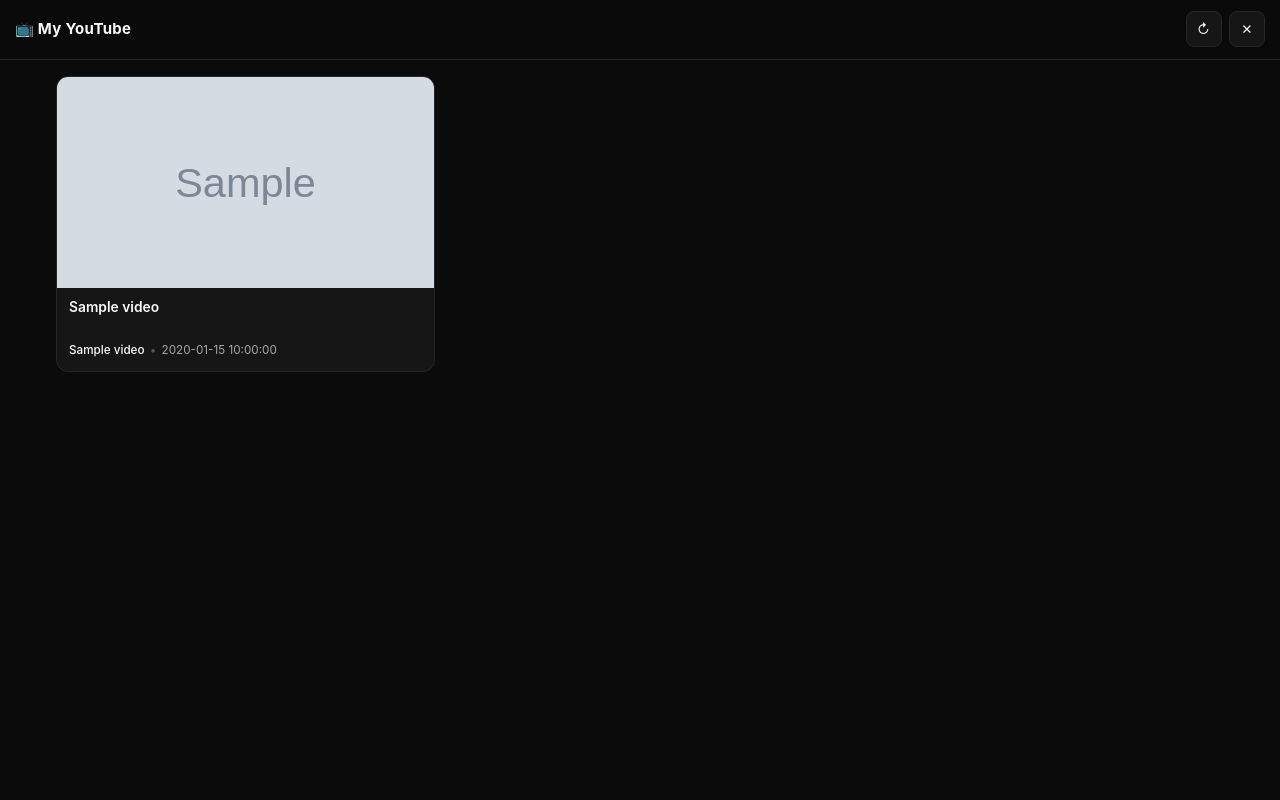
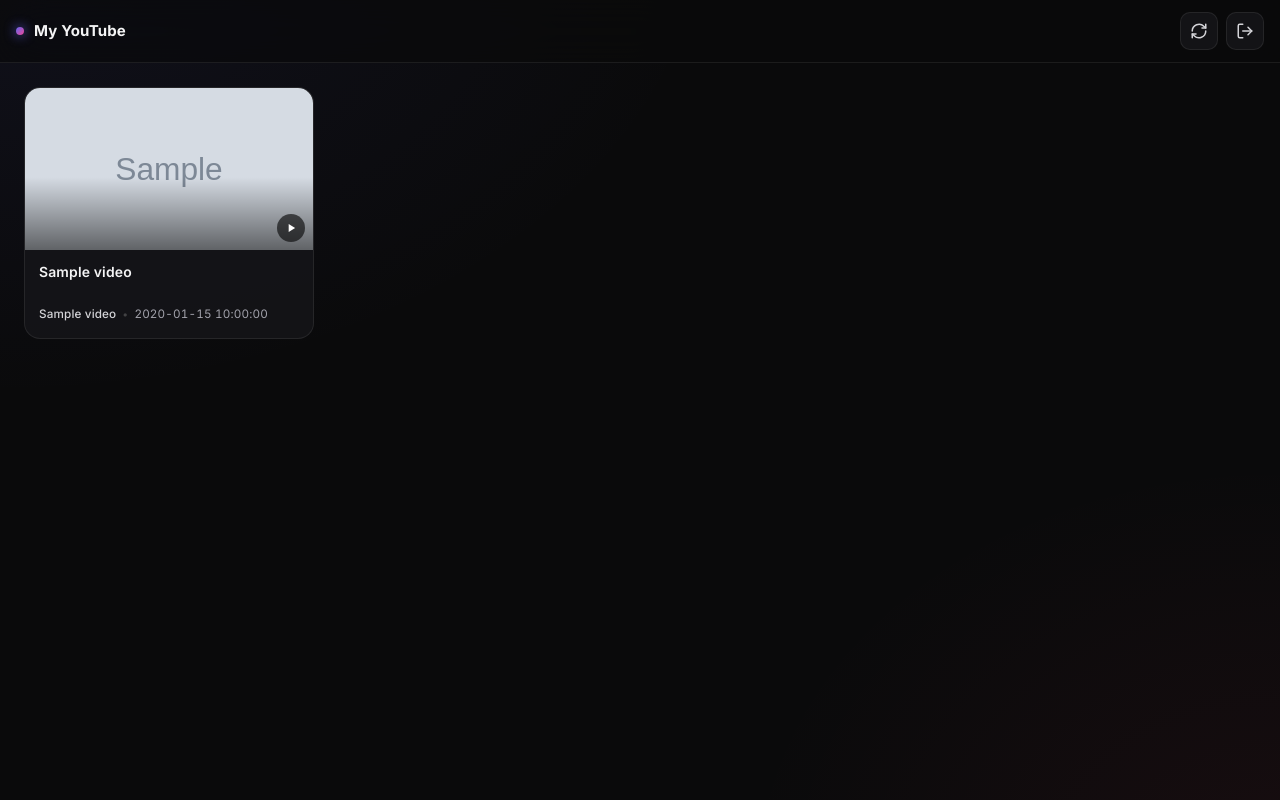
Before and after one commit to kamonegi-sbkt/youtube-viewer, a Flask app: template templates/index.html in a window 1280 px wide. Run offline with Flask 3, Linux system fonts and the light colour scheme; the template is opened without the code that fills it: most values are stand-ins (such as "Sample title", 1, 10 or a date in 2020); grey boxes marked "Sample" are stand-in pictures.

Commit message:
Modernize UI + auto refresh every 10min + serialize refresh with lock

```diff
--- a/app.py
+++ b/app.py
@@ -36,18 +36,50 @@ app.secret_key = APP_SECRET
 signer = URLSafeTimedSerializer(APP_SECRET, salt=SIGNER_SALT)
 
 
-def _warm_cache():
-    """起動時に1度だけ全チャンネルをゆっくり取得してキャッシュを温める。"""
-    try:
-        log.info("Warming cache at startup...")
-        videos = fetch_all()
-        log.info("Cache warmed: %d videos", len(videos))
-    except Exception as e:
-        log.warning("Cache warming failed: %s", e)
+REFRESH_INTERVAL = 600  # 10分ごとに自動更新
+_refresh_lock = threading.Lock()
 
 
-# gunicorn の起動時に1回だけ背景で実行
-threading.Thread(target=_warm_cache, daemon=True).start()
+def _do_refresh() -> None:
+    """キャッシュを丸ごと更新。同時に複数走らないようロックで直列化。"""
+    if not _refresh_lock.acquire(blocking=False):
+        log.info("Refresh already in progress, skipping")
+        return
+    try:
+        log.info("Refreshing cache...")
+        clear_cache()
+        videos = fetch_all()
+        log.info("Cache refreshed: %d videos", len(videos))
+    except Exception as e:
+        log.warning("Refresh failed: %s", e)
+    finally:
+        _refresh_lock.release()
+
+
+def _refresh_loop():
+    import time as _t
+    while True:
+        _do_refresh()
+        _t.sleep(REFRESH_INTERVAL)
+
+
+def _trigger_async_refresh() -> None:
+    threading.Thread(target=_do_refresh, daemon=True).start()
+
+
+def _start_background_thread() -> None:
+    # Flaskのreloaderを使うと親プロセスでもモジュールが読まれてスレッドが二重に走るので、
+    # "reloaderの親" の場合だけスキップ（WERKZEUG_RUN_MAIN が未設定のケース）。
+    # gunicorn など通常起動では WERKZEUG_RUN_MAIN は定義されないので下の条件は真になる。
+    flask_reloader_parent = (
+        os.environ.get("WERKZEUG_RUN_MAIN") is None
+        and "flask" in (os.environ.get("FLASK_RUN_FROM_CLI") or "")
+    )
+    if not flask_reloader_parent:
+        threading.Thread(target=_refresh_loop, daemon=True).start()
+
+
+_start_background_thread()
 
 
 def _is_authenticated() -> bool:
@@ -107,7 +139,8 @@ def index():
 @app.route("/refresh")
 @login_required
 def refresh():
-    clear_cache()
+    # ブロックせずに背景で再取得を走らせ、即リダイレクト
+    _trigger_async_refresh()
     return redirect(url_for("index"))
 
 
@@ -120,4 +153,5 @@ def logout():
 
 if __name__ == "__main__":
     port = int(os.environ.get("PORT", 7860))
-    app.run(host="0.0.0.0", port=port, debug=True)
+    # デバッグ時もreloaderはオフ（バックグラウンドスレッドが2つ走るのを防ぐ）
+    app.run(host="0.0.0.0", port=port, debug=False, use_reloader=False)
--- a/static/style.css
+++ b/static/style.css
@@ -1,28 +1,43 @@
+@import url('https://fonts.googleapis.com/css2?family=Inter:wght@400;500;600;700&family=Noto+Sans+JP:wght@400;500;600;700&display=swap');
+
 :root {
-  --bg: #0b0b0b;
-  --surface: #161616;
-  --border: #262626;
-  --text: #fafafa;
-  --muted: #a8a8a8;
-  --accent: #ff4545;
+  --bg: #0a0a0b;
+  --bg-gradient: radial-gradient(1200px 800px at 0% -10%, rgba(99, 102, 241, 0.08), transparent 60%),
+                 radial-gradient(900px 700px at 100% 110%, rgba(244, 63, 94, 0.06), transparent 60%),
+                 #0a0a0b;
+  --surface: rgba(22, 22, 25, 0.85);
+  --surface-solid: #16161a;
+  --border: rgba(255, 255, 255, 0.08);
+  --border-strong: rgba(255, 255, 255, 0.14);
+  --text: #f4f4f5;
+  --text-secondary: #d4d4d8;
+  --muted: #a1a1aa;
+  --accent: #6366f1;
+  --accent-2: #ec4899;
 }
 
 *, *::before, *::after { box-sizing: border-box; margin: 0; padding: 0; }
 
 html, body {
-  background: var(--bg);
+  background: var(--bg-gradient);
+  background-attachment: fixed;
   color: var(--text);
-  font-family: -apple-system, BlinkMacSystemFont, "Hiragino Sans", "Yu Gothic UI", sans-serif;
+  font-family: 'Inter', 'Noto Sans JP', -apple-system, BlinkMacSystemFont, "Hiragino Sans", "Yu Gothic UI", sans-serif;
   font-size: 15px;
   line-height: 1.5;
+  letter-spacing: 0.01em;
   -webkit-tap-highlight-color: transparent;
+  -webkit-font-smoothing: antialiased;
   touch-action: manipulation;
   overscroll-behavior-y: contain;
+  min-height: 100vh;
 }
 
 a { color: inherit; text-decoration: none; }
+button { font: inherit; color: inherit; border: 0; background: transparent; cursor: pointer; }
+img { display: block; max-width: 100%; }
+svg { display: block; }
 
-/* セーフエリア対応 */
 @supports (padding: env(safe-area-inset-top)) {
   body { padding-bottom: env(safe-area-inset-bottom); }
 }
@@ -31,115 +46,198 @@ a { color: inherit; text-decoration: none; }
 .topbar {
   position: sticky; top: 0; z-index: 10;
   display: flex; align-items: center; justify-content: space-between;
-  padding: 0.75rem 1rem;
-  padding-top: calc(0.75rem + env(safe-area-inset-top, 0px));
-  background: rgba(11, 11, 11, 0.92);
-  backdrop-filter: saturate(180%) blur(14px);
-  -webkit-backdrop-filter: saturate(180%) blur(14px);
+  gap: 12px;
+  padding: 12px 16px;
+  padding-top: calc(12px + env(safe-area-inset-top, 0px));
+  background: rgba(10, 10, 11, 0.72);
+  backdrop-filter: saturate(180%) blur(22px);
+  -webkit-backdrop-filter: saturate(180%) blur(22px);
   border-bottom: 1px solid var(--border);
 }
-.topbar-title { font-weight: 700; font-size: 1rem; letter-spacing: 0.02em; }
-.topbar-actions { display: flex; gap: 0.5rem; }
+.topbar-title {
+  display: flex; align-items: center; gap: 10px;
+  font-weight: 700; font-size: 1rem; letter-spacing: 0.01em;
+}
+.topbar-title .logo-dot {
+  width: 8px; height: 8px; border-radius: 50%;
+  background: linear-gradient(135deg, var(--accent), var(--accent-2));
+  box-shadow: 0 0 12px var(--accent);
+}
+.topbar-actions { display: flex; gap: 8px; }
 .topbar-btn {
   display: inline-flex; align-items: center; justify-content: center;
-  min-width: 36px; height: 36px; padding: 0 0.6rem;
-  background: var(--surface); border: 1px solid var(--border); border-radius: 8px;
-  color: var(--text); font-size: 0.9rem;
+  width: 38px; height: 38px;
+  color: var(--text-secondary);
+  background: var(--surface);
+  border: 1px solid var(--border);
+  border-radius: 10px;
+  transition: background 0.15s, border-color 0.15s, color 0.15s, transform 0.1s;
 }
-.topbar-btn:active { opacity: 0.7; }
+.topbar-btn:hover { background: rgba(255,255,255,0.06); border-color: var(--border-strong); color: var(--text); }
+.topbar-btn:active { transform: scale(0.94); }
+.topbar-btn svg { width: 18px; height: 18px; }
 
 /* ── グリッド ── */
 .grid {
-  display: grid; gap: 16px;
-  padding: 16px;
-  padding-bottom: calc(32px + env(safe-area-inset-bottom, 0px));
-  grid-template-columns: 1fr; /* ≤480px: 1列 */
+  display: grid; gap: 20px;
+  padding: 20px 16px;
+  padding-bottom: calc(40px + env(safe-area-inset-bottom, 0px));
+  grid-template-columns: 1fr;
 }
 @media (min-width: 481px) and (max-width: 768px) {
-  .grid { grid-template-columns: repeat(2, 1fr); }
+  .grid { grid-template-columns: repeat(2, 1fr); gap: 18px; }
 }
 @media (min-width: 769px) {
-  .grid { grid-template-columns: repeat(3, 1fr); max-width: 1200px; margin: 0 auto; }
+  .grid { grid-template-columns: repeat(3, 1fr); max-width: 1280px; margin: 0 auto; gap: 24px; padding: 24px; }
+}
+@media (min-width: 1200px) {
+  .grid { grid-template-columns: repeat(4, 1fr); max-width: 1400px; }
 }
 
 /* ── カード ── */
 .card {
   background: var(--surface);
   border: 1px solid var(--border);
-  border-radius: 12px;
+  border-radius: 16px;
   overflow: hidden;
   cursor: pointer;
-  transition: transform 0.1s, border-color 0.2s;
+  transition: transform 0.18s ease, border-color 0.2s, box-shadow 0.25s;
+  animation: fade-in 0.4s ease both;
+  will-change: transform;
 }
-.card:active { transform: scale(0.98); border-color: #3a3a3a; }
+@keyframes fade-in {
+  from { opacity: 0; transform: translateY(8px); }
+  to   { opacity: 1; transform: translateY(0); }
+}
+/* スタガード表示（各カードを少しずつ遅延） */
+.card:nth-child(1)  { animation-delay: 0.00s; }
+.card:nth-child(2)  { animation-delay: 0.03s; }
+.card:nth-child(3)  { animation-delay: 0.06s; }
+.card:nth-child(4)  { animation-delay: 0.09s; }
+.card:nth-child(5)  { animation-delay: 0.12s; }
+.card:nth-child(6)  { animation-delay: 0.15s; }
+.card:nth-child(7)  { animation-delay: 0.18s; }
+.card:nth-child(8)  { animation-delay: 0.21s; }
+.card:nth-child(9)  { animation-delay: 0.24s; }
+.card:nth-child(10) { animation-delay: 0.27s; }
+.card:nth-child(n+11) { animation-delay: 0.3s; }
+
+.card:hover { border-color: var(--border-strong); transform: translateY(-3px); box-shadow: 0 10px 30px rgba(0,0,0,0.35); }
+.card:active { transform: scale(0.985); }
 
 .thumb {
   position: relative;
   aspect-ratio: 16 / 9;
   background: #000;
+  overflow: hidden;
 }
-.thumb img { width: 100%; height: 100%; object-fit: cover; display: block; }
+.thumb img {
+  width: 100%; height: 100%; object-fit: cover;
+  transition: transform 0.35s ease;
+}
+.card:hover .thumb img { transform: scale(1.04); }
 
+.thumb::after {
+  content: ""; position: absolute; inset: 0;
+  background: linear-gradient(to bottom, transparent 55%, rgba(0,0,0,0.55) 100%);
+  pointer-events: none;
+}
 .play-overlay {
   position: absolute; inset: 0;
   display: flex; align-items: center; justify-content: center;
-  font-size: 2.2rem; color: #fff;
+  background: rgba(0, 0, 0, 0.35);
+  backdrop-filter: blur(2px);
+  -webkit-backdrop-filter: blur(2px);
   opacity: 0;
-  background: rgba(0,0,0,0.35);
-  transition: opacity 0.15s;
+  transition: opacity 0.2s;
+  z-index: 1;
 }
-.card:hover .play-overlay, .card:active .play-overlay { opacity: 1; }
+.play-overlay svg { width: 56px; height: 56px; color: white; filter: drop-shadow(0 4px 14px rgba(0,0,0,0.6)); }
+.card:hover .play-overlay { opacity: 1; }
+@media (hover: none) {
+  /* スマホではタップインジケータを薄く常時 */
+  .play-overlay { opacity: 0; }
+  .play-overlay-mini {
+    position: absolute; right: 8px; bottom: 8px; z-index: 2;
+    width: 28px; height: 28px; border-radius: 50%;
+    background: rgba(0,0,0,0.6); backdrop-filter: blur(4px);
+    display: flex; align-items: center; justify-content: center;
+  }
+  .play-overlay-mini svg { width: 14px; height: 14px; color: white; }
+}
 
-.meta { padding: 10px 12px 12px; }
+.meta { padding: 12px 14px 14px; }
 .title {
-  font-size: 0.92rem; font-weight: 600; line-height: 1.35;
+  font-size: 0.93rem; font-weight: 600; line-height: 1.4;
   display: -webkit-box; -webkit-line-clamp: 2; -webkit-box-orient: vertical;
   overflow: hidden; word-break: break-word;
-  min-height: 2.7em; /* 2行分の高さを予約 */
+  min-height: 2.6em;
+  color: var(--text);
 }
 .sub {
-  margin-top: 6px;
+  margin-top: 8px;
   font-size: 0.78rem; color: var(--muted);
-  display: flex; flex-wrap: wrap; gap: 0.35rem; align-items: baseline;
+  display: flex; flex-wrap: wrap; gap: 6px; align-items: center;
 }
-.channel { color: var(--text); font-weight: 500; }
-.dot { color: #555; }
+.channel {
+  color: var(--text-secondary);
+  font-weight: 500;
+  font-size: 0.78rem;
+}
+.dot { color: rgba(255,255,255,0.2); font-size: 0.7rem; }
+.time { font-variant-numeric: tabular-nums; }
 
 .empty {
   grid-column: 1 / -1;
-  padding: 3rem 1rem; text-align: center; color: var(--muted);
+  padding: 4rem 1rem; text-align: center; color: var(--muted);
 }
-.empty a { color: var(--accent); text-decoration: underline; }
+.empty a { color: var(--accent); text-decoration: underline; font-weight: 500; }
 
 /* ── プレーヤーオーバーレイ ── */
 .player-overlay {
   position: fixed; inset: 0; z-index: 50;
   background: rgba(0, 0, 0, 0.92);
+  backdrop-filter: blur(12px);
+  -webkit-backdrop-filter: blur(12px);
   display: flex; align-items: center; justify-content: center;
   padding: env(safe-area-inset-top, 0) 16px env(safe-area-inset-bottom, 0);
+  animation: overlay-fade 0.22s ease;
 }
+@keyframes overlay-fade { from { opacity: 0; } to { opacity: 1; } }
 .player-overlay[hidden] { display: none !important; }
 .player-frame {
   position: relative; width: 100%; max-width: 960px;
+  animation: player-zoom 0.28s cubic-bezier(0.2, 0.8, 0.2, 1);
+}
+@keyframes player-zoom {
+  from { opacity: 0; transform: scale(0.92); }
+  to   { opacity: 1; transform: scale(1); }
 }
 .player-iframe-wrap {
   position: relative;
   aspect-ratio: 16 / 9;
   background: #000;
-  border-radius: 10px;
+  border-radius: 14px;
   overflow: hidden;
+  box-shadow: 0 30px 80px rgba(0,0,0,0.6);
 }
 .player-iframe-wrap iframe {
   position: absolute; inset: 0; width: 100%; height: 100%; border: 0;
 }
 .player-close {
   position: absolute;
-  top: -44px; right: 0;
-  width: 36px; height: 36px;
-  background: var(--surface); color: var(--text);
-  border: 1px solid var(--border); border-radius: 18px;
-  font-size: 1rem; cursor: pointer;
+  top: -52px; right: 0;
+  width: 40px; height: 40px;
+  background: var(--surface-solid);
+  color: var(--text);
+  border: 1px solid var(--border);
+  border-radius: 12px;
+  display: inline-flex; align-items: center; justify-content: center;
+  transition: background 0.15s, transform 0.1s;
 }
+.player-close:hover { background: rgba(255,255,255,0.08); }
+.player-close:active { transform: scale(0.94); }
+.player-close svg { width: 16px; height: 16px; }
 
 /* ── ゲート ── */
 .gate {
--- a/templates/gate.html
+++ b/templates/gate.html
@@ -2,7 +2,7 @@
 {% block title %}My YouTube Viewer{% endblock %}
 {% block content %}
 <div class="gate">
-  <div class="gate-emoji">🚪</div>
+  <div class="gate-orb"></div>
   <h1>My YouTube Viewer</h1>
   {% if logged_out %}
   <p>ログアウトしました。</p>
--- a/templates/index.html
+++ b/templates/index.html
@@ -1,10 +1,17 @@
 {% extends "base.html" %}
 {% block content %}
 <header class="topbar">
-  <div class="topbar-title">📺 My YouTube</div>
+  <div class="topbar-title">
+    <span class="logo-dot"></span>
+    <span>My YouTube</span>
+  </div>
   <div class="topbar-actions">
-    <a class="topbar-btn" href="{{ url_for('refresh') }}" aria-label="再読み込み">↻</a>
-    <a class="topbar-btn" href="{{ url_for('logout') }}" aria-label="ログアウト">✕</a>
+    <a class="topbar-btn" href="{{ url_for('refresh') }}" aria-label="再読み込み" title="再読み込み">
+      <svg viewBox="0 0 24 24" fill="none" stroke="currentColor" stroke-width="2" stroke-linecap="round" stroke-linejoin="round"><path d="M3 12a9 9 0 0 1 15.5-6.2L21 8"/><path d="M21 3v5h-5"/><path d="M21 12a9 9 0 0 1-15.5 6.2L3 16"/><path d="M3 21v-5h5"/></svg>
+    </a>
+    <a class="topbar-btn" href="{{ url_for('logout') }}" aria-label="ログアウト" title="ログアウト">
+      <svg viewBox="0 0 24 24" fill="none" stroke="currentColor" stroke-width="2" stroke-linecap="round" stroke-linejoin="round"><path d="M9 21H5a2 2 0 0 1-2-2V5a2 2 0 0 1 2-2h4"/><polyline points="16 17 21 12 16 7"/><line x1="21" y1="12" x2="9" y2="12"/></svg>
+    </a>
   </div>
 </header>
 
@@ -13,7 +20,12 @@
   <article class="card" data-video-id="{{ v.video_id }}">
     <div class="thumb">
       <img src="{{ v.thumbnail }}" alt="" loading="lazy">
-      <div class="play-overlay">▶</div>
+      <div class="play-overlay">
+        <svg viewBox="0 0 24 24" fill="currentColor"><path d="M8 5v14l11-7z"/></svg>
+      </div>
+      <div class="play-overlay-mini" aria-hidden="true">
+        <svg viewBox="0 0 24 24" fill="currentColor"><path d="M8 5v14l11-7z"/></svg>
+      </div>
     </div>
     <div class="meta">
       <div class="title">{{ v.title }}</div>
@@ -32,10 +44,11 @@
   {% endfor %}
 </main>
 
-<!-- インライン再生用オーバーレイ -->
 <div id="player-overlay" class="player-overlay" hidden>
   <div class="player-frame">
-    <button class="player-close" aria-label="閉じる">✕</button>
+    <button class="player-close" aria-label="閉じる">
+      <svg viewBox="0 0 24 24" fill="none" stroke="currentColor" stroke-width="2" stroke-linecap="round" stroke-linejoin="round"><line x1="18" y1="6" x2="6" y2="18"/><line x1="6" y1="6" x2="18" y2="18"/></svg>
+    </button>
     <div class="player-iframe-wrap">
       <iframe id="player-iframe"
               src=""
```
Also changed, not shown: other parts of static/style.css (+27 -3 lines).
